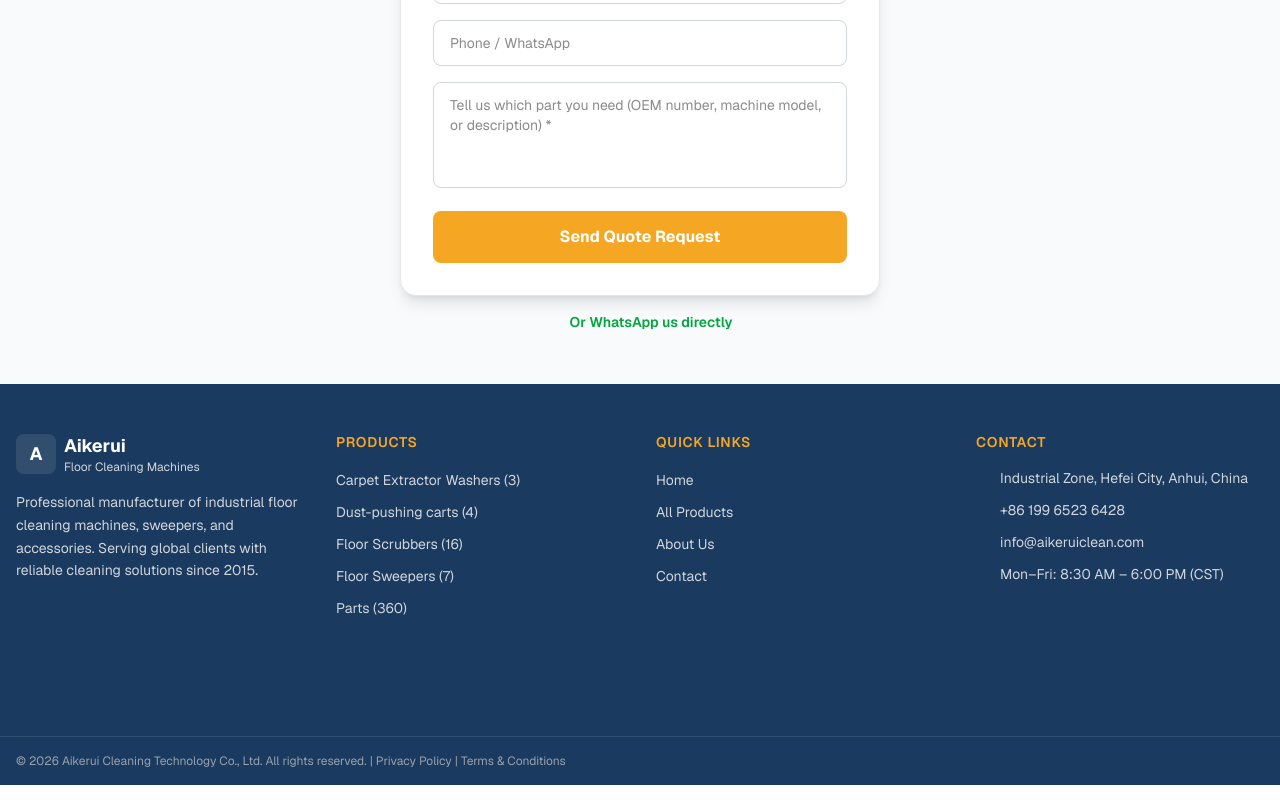
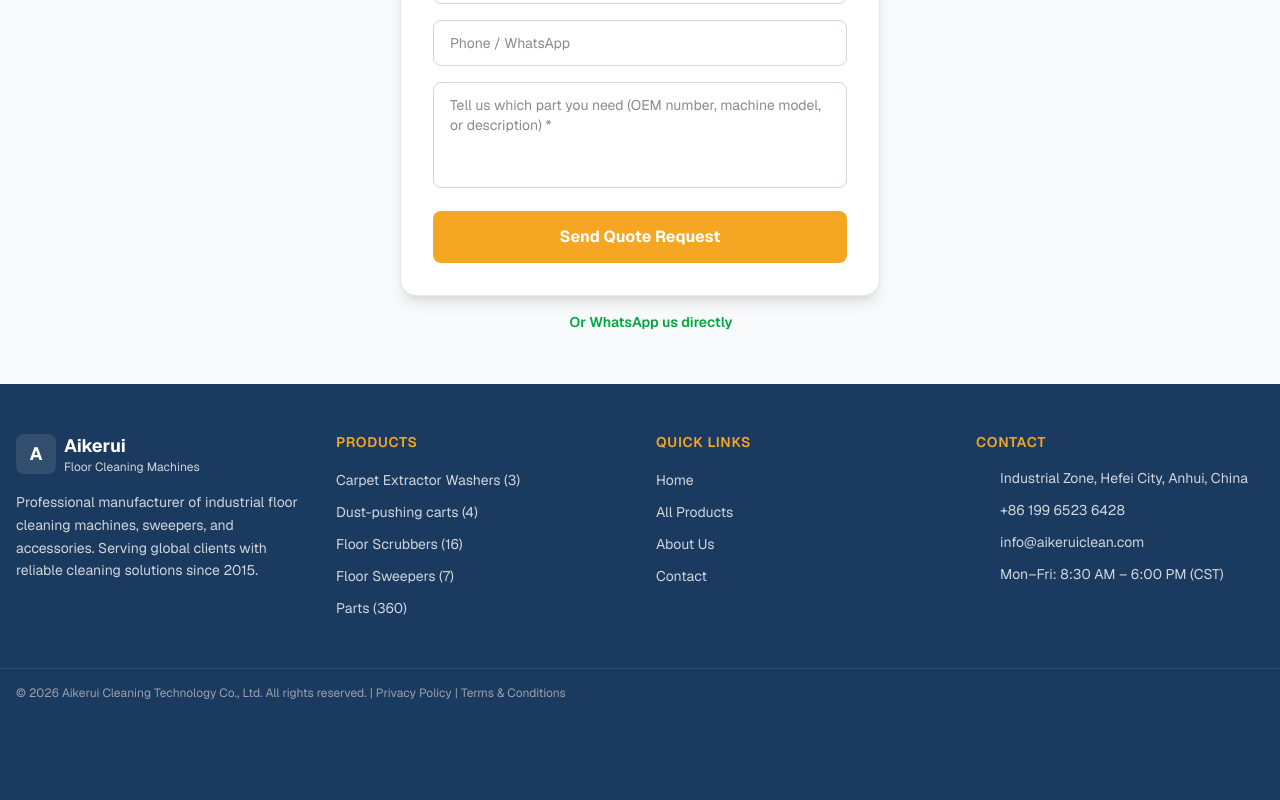
Before and after one commit to aikeruiclean-ship-it/aikeruiclean-site, a Next.js app: page /floor-scrubber-parts-quote in a window 1280 px wide. Shown: the part 1971-2771 px from the top of the page. Built offline with nearby package versions, Linux system fonts and the light colour scheme; no server answers.

Commit message:
fix: CLS 终极修复 — footer min-h-[26rem] + overflow-hidden

```diff
--- a/src/components/footer.tsx
+++ b/src/components/footer.tsx
@@ -6,9 +6,9 @@ export function Footer() {
   const counts = getCategoryCounts();
 
   return (
-    <footer className="bg-primary text-white">
+    <footer className="bg-primary text-white min-h-[26rem] overflow-hidden">
       {/* Main footer */}
-      <div className="max-w-7xl mx-auto px-4 py-12 grid grid-cols-1 md:grid-cols-2 lg:grid-cols-4 gap-8 min-h-[22rem]">
+      <div className="max-w-7xl mx-auto px-4 py-12 grid grid-cols-1 md:grid-cols-2 lg:grid-cols-4 gap-8">
         {/* Company info */}
         <div>
           <div className="flex items-center gap-2 mb-4">
```
